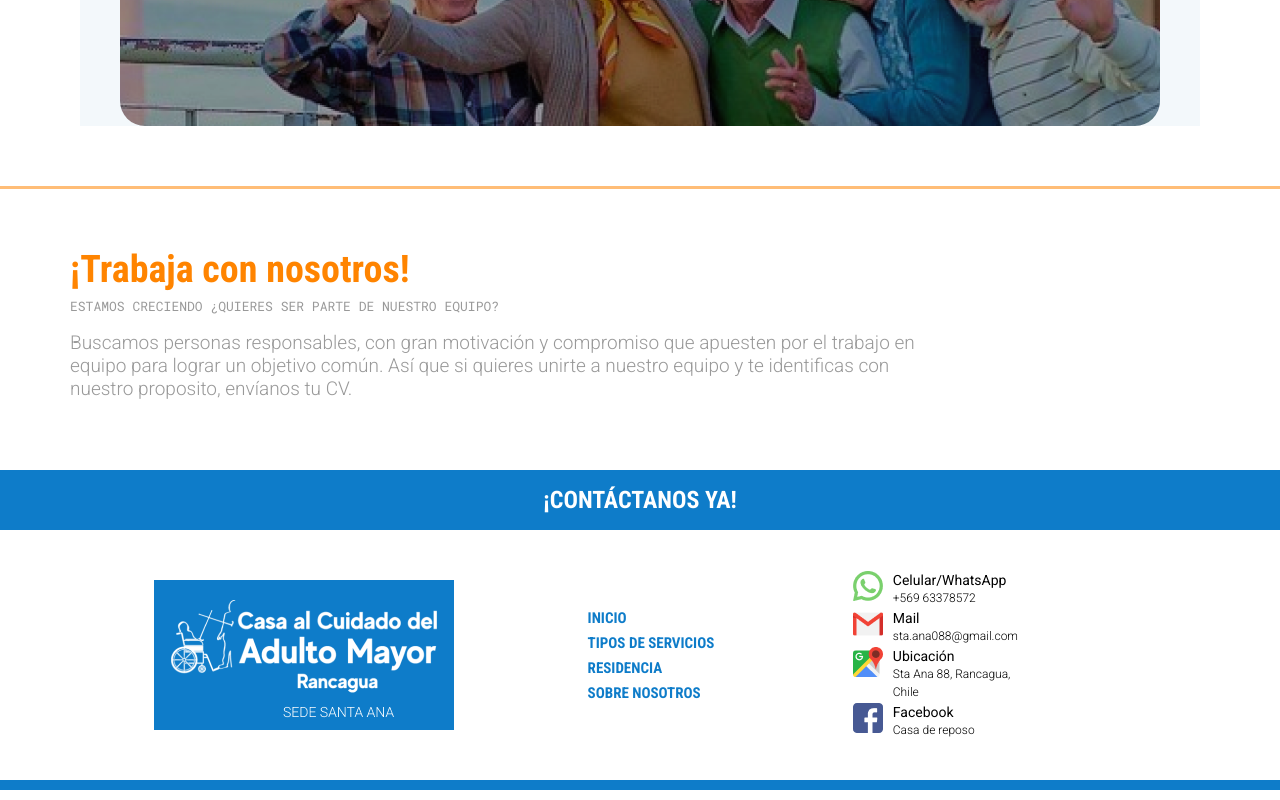
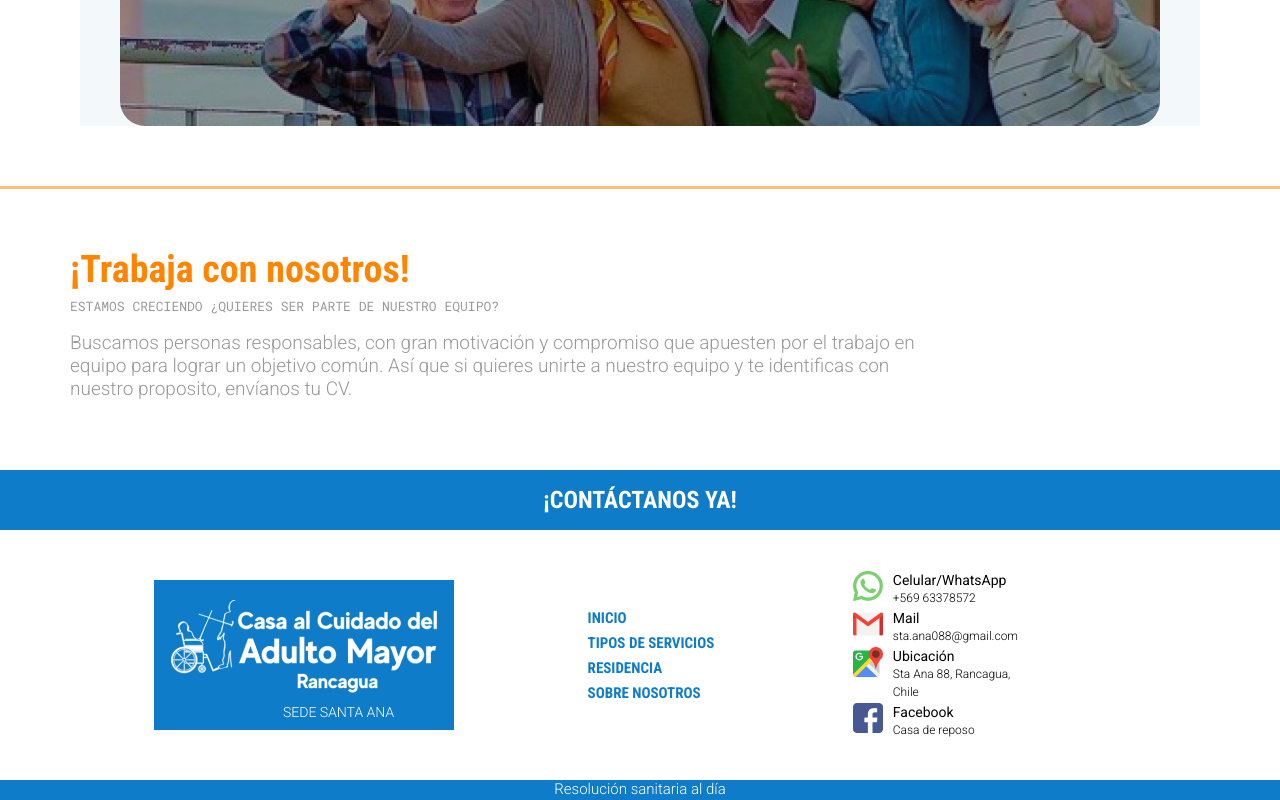
Before and after one commit to BarbaraPB/Eleam-page, a React (Create React App) app: page / in a window 1280 px wide. Shown: the part 1070-1870 px from the top of the page. Built offline with nearby package versions, Linux system fonts and the light colour scheme.

Commit message:
resolucion sanitaria

```diff
--- a/src/components/Footer.js
+++ b/src/components/Footer.js
@@ -78,6 +78,7 @@ export default class Footer extends Component {
                     </div>
                 </div>
                 <div className='foot'>
+                    <h5>Resolución sanitaria al día</h5>
                 </div>
             </div>
         )
--- a/src/styles/Footer.css
+++ b/src/styles/Footer.css
@@ -136,6 +136,16 @@
 
 .foot {
     background-color: #0E7CC9;
-    height: 10px;
+    height: 20px;
     margin-top: 40px;
 }
+
+.foot h5{
+    font-family: 'Roboto',sans-serif;
+    font-style: bold;
+    font-weight: 300;
+    font-size: 15px;
+    line-height: 18px;
+    color: white;
+    text-align: center;
+}
```
